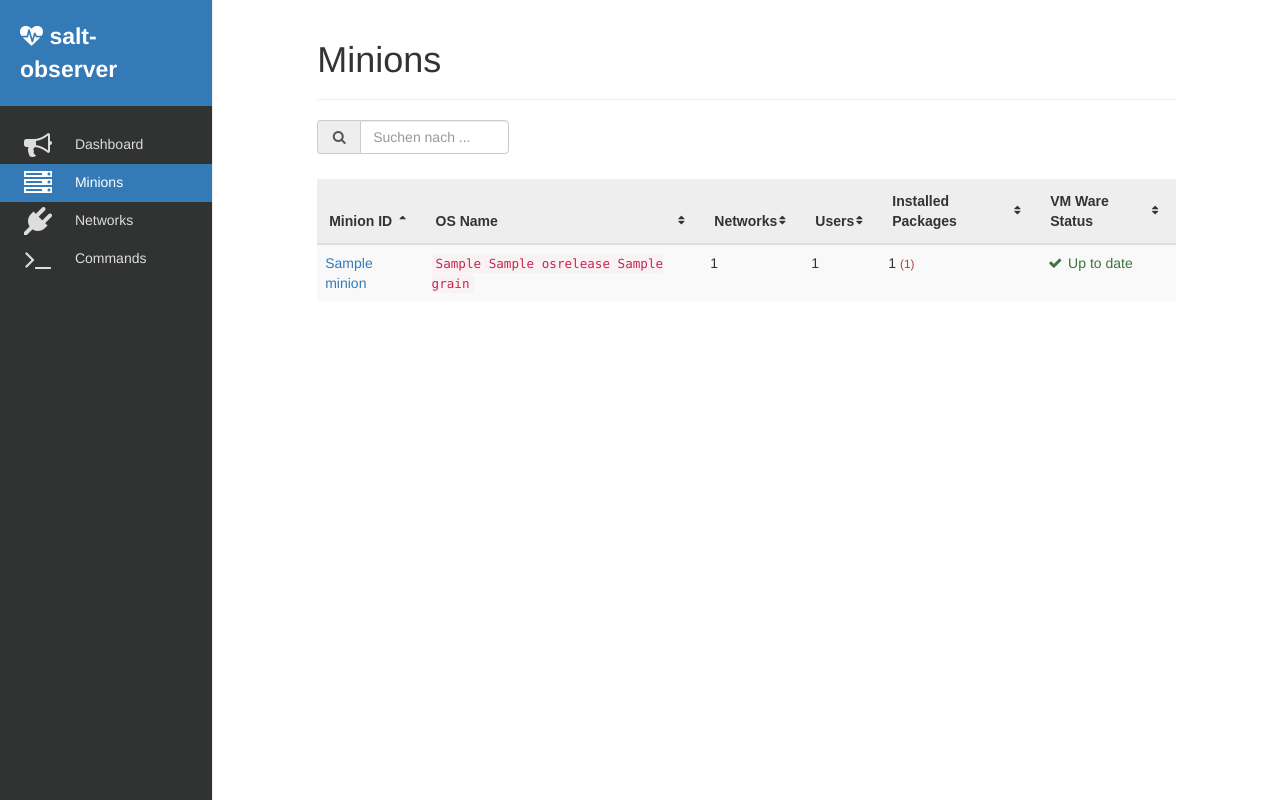
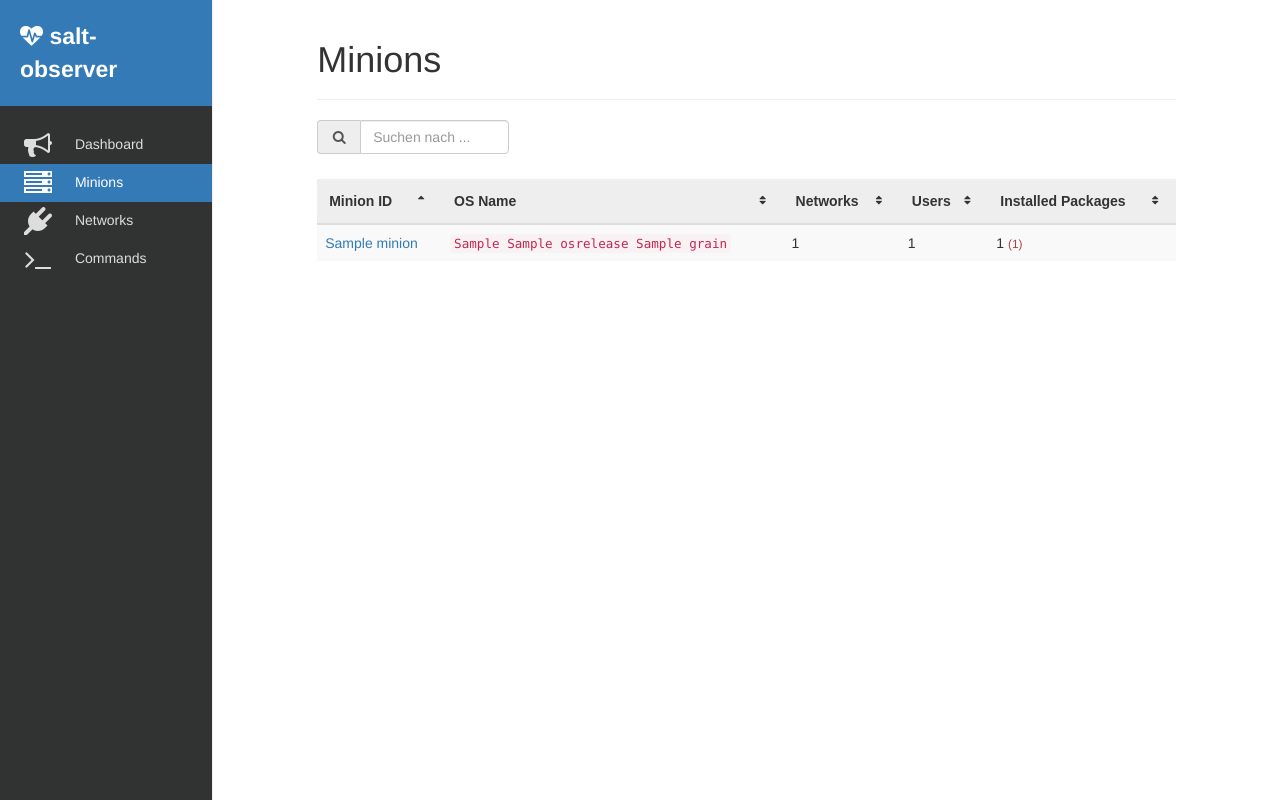
Before and after one commit to hs-hannover/salt-observer, a Django app: template salt_observer/templates/minion/list.html in a window 1280 px wide. Run offline with Django 3.2, Linux system fonts and the light colour scheme; the template is opened without the code that fills it: most values are stand-ins (such as "Sample title", 1, 10 or a date in 2020); some libraries are stand-ins or nearby versions.

Commit message:
Remove vm ware status from minion list view

```diff
--- a/salt_observer/templates/minion/list.html
+++ b/salt_observer/templates/minion/list.html
@@ -47,7 +47,6 @@
                 <th>Networks</th>
                 <th>Users</th>
                 <th>Installed Packages</th>
-                <th>VM Ware Status</th>
             </tr>
         </thead>
         <tbody>
@@ -58,17 +57,6 @@
                     <td>{{ minion.network_count }}</td>
                     <td>{{ minion.user_count }}</td>
                     <td>{{ minion.package_count }} {% if minion.outdated_package_count %}<small class="text-danger">({{ minion.outdated_package_count }})</small>{% endif %}</td>
-                    <td>
-                        {% with minion.get_data.grains|get:"vmware-tools-status" as vmwarestatus %}
-                            {% if vmwarestatus == 'NOT-INSTALLED' %}
-                                <span class="text-danger"><i class="fa fa-fw fa-times"></i> Not installed</span>
-                            {% elif vmwarestatus == 'OUT-OF-DATE' %}
-                                <span class="text-warning"><i class="fa fa-fw fa-exclamation"> Out of date</i></span>
-                            {% else %}
-                                <span class="text-success"><i class="fa fa-fw fa-check"></i> Up to date</span>
-                            {% endif %}
-                        {% endwith %}
-                    </td>
                 </tr>
             {% endfor %}
         </tbody>
```
